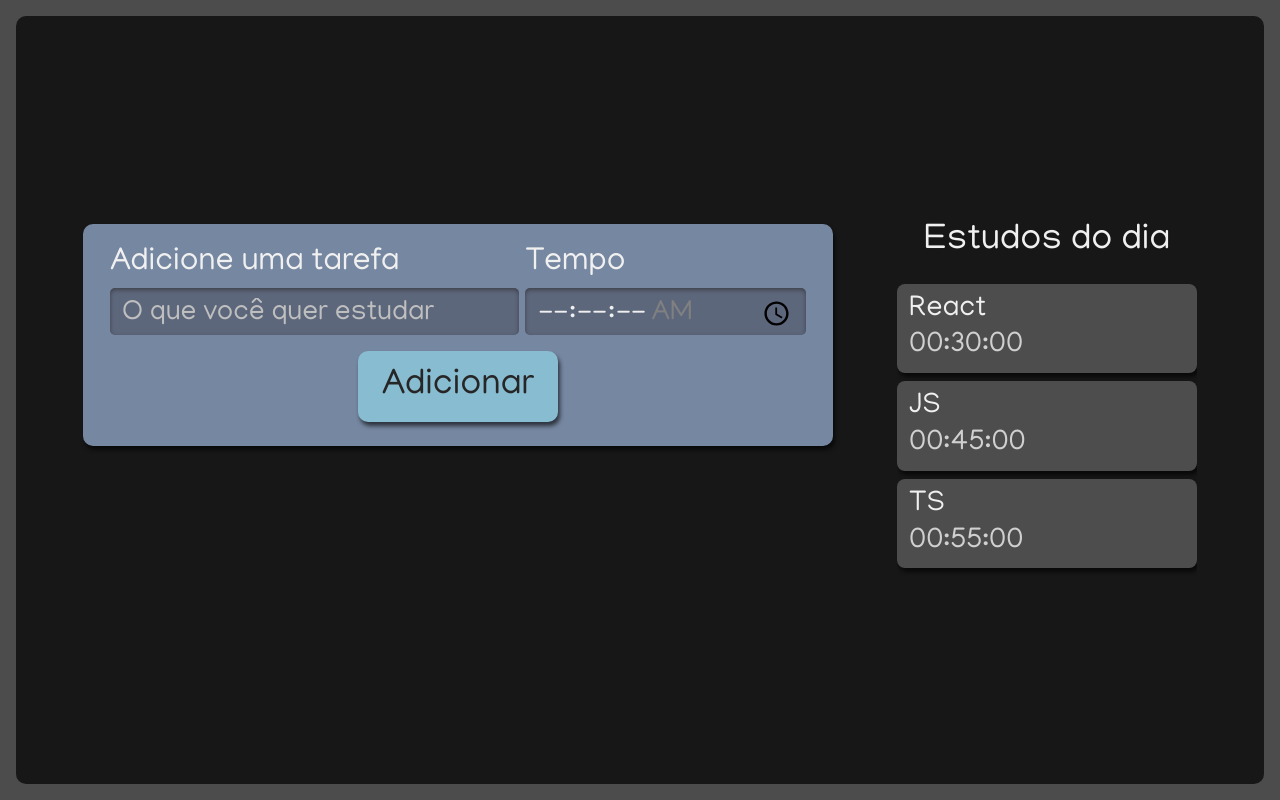
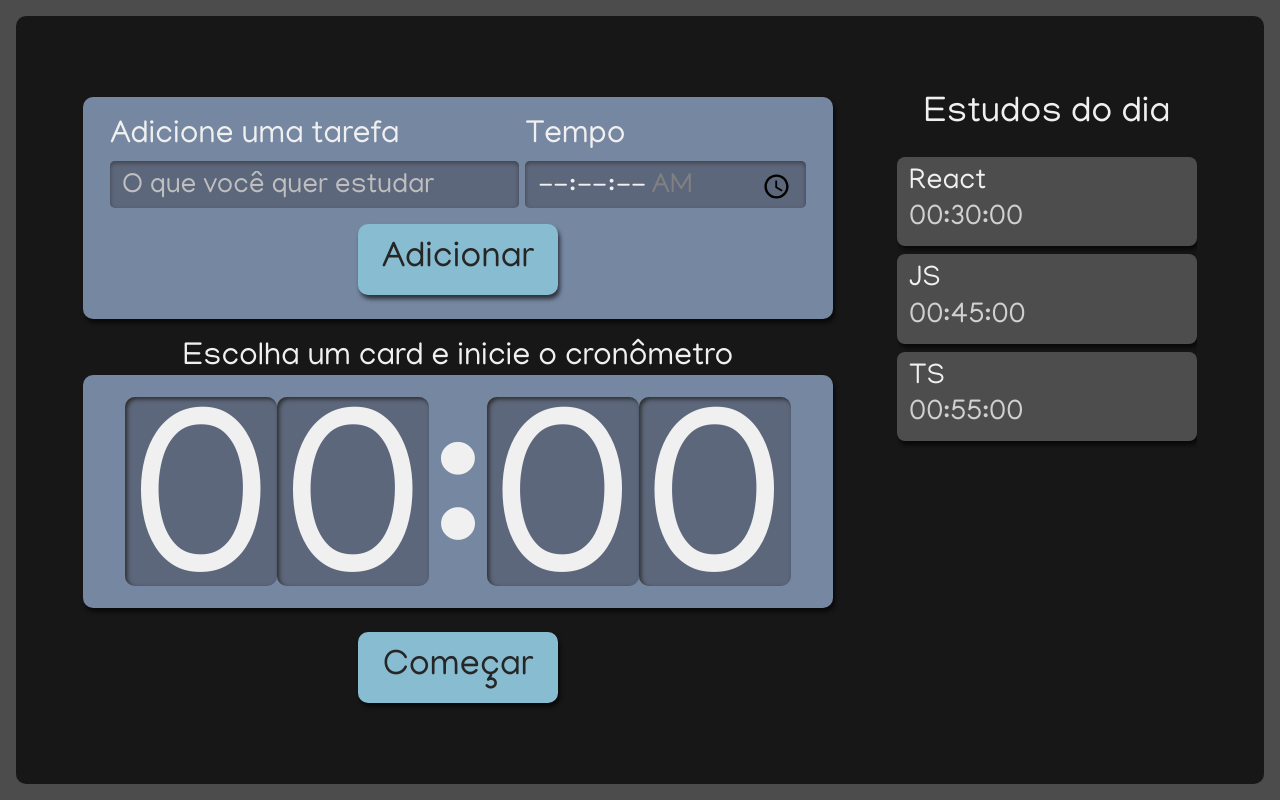
Before and after one commit to fernandoprestes/todo-studies, a React (Create React App) app: page / in a window 1280 px wide. Built offline with nearby package versions, Linux system fonts and the light colour scheme.

Commit message:
criando o relogio

```diff
--- /dev/null
+++ b/src/components/Timer/Clock/index.tsx
@@ -0,0 +1,11 @@
+export const Clock = () => {
+  return (
+    <>
+      <span className="relogioNumero">0</span>
+      <span className="relogioNumero">0</span>
+      <span className="relogioDivisao">:</span>
+      <span className="relogioNumero">0</span>
+      <span className="relogioNumero">0</span>
+    </>
+  )
+}
--- /dev/null
+++ b/src/components/Timer/index.tsx
@@ -0,0 +1,15 @@
+import { Button } from '../Button'
+import { Clock } from './Clock'
+import * as S from './styles'
+
+export const Timer = () => {
+  return (
+    <S.Timer>
+      <p className="titulo">Escolha um card e inicie o cronômetro</p>
+      <div className="relogioWrapper">
+        <Clock />
+      </div>
+      <Button text="Começar" />
+    </S.Timer>
+  )
+}
--- /dev/null
+++ b/src/components/Timer/styles.ts
@@ -0,0 +1,65 @@
+import styled from 'styled-components'
+
+export const Timer = styled.div`
+  display: flex;
+  flex-direction: column;
+  align-items: center;
+  grid-area: cronometro;
+
+  .relogioWrapper {
+    align-items: center;
+    background-color: #7687a1;
+    border-radius: 10px;
+    box-shadow: 2px 4px 4px #0000009f;
+    box-sizing: border-box;
+    display: flex;
+    font-size: 5rem;
+    justify-content: center;
+    margin-bottom: 24px;
+    padding: 16px 12px;
+    width: 100%;
+  }
+
+  .titulo {
+    font-size: 2rem;
+  }
+
+  @media screen and (min-width: 1280px) {
+    .relogioWrapper {
+      font-size: 15rem;
+    }
+
+    p {
+      font-size: 2rem;
+    }
+
+    button {
+      grid-column-start: span 2;
+      justify-self: center;
+      width: 200px;
+      font-size: 2.25rem;
+    }
+  }
+
+  .relogioNumero {
+    background-color: #5d677c;
+    box-shadow: 2px 2px 4px #2b2b2b inset;
+    height: 3.6rem;
+    width: 3rem;
+    padding: 8px 4px;
+    border-radius: 10px;
+
+    @media screen and (min-width: 1280px) {
+      height: 10.8rem;
+      width: 9rem;
+    }
+  }
+
+  .relogioDivisao {
+    height: 4.2rem;
+
+    @media screen and (min-width: 1280px) {
+      height: 12.6rem;
+    }
+  }
+`
--- a/src/pages/App.tsx
+++ b/src/pages/App.tsx
@@ -1,3 +1,4 @@
+import { Timer } from '../components/Timer'
 import { Form } from './../components/Form'
 import { List } from './../components/List'
 import * as S from './styles'
@@ -7,6 +8,7 @@ function App() {
     <S.Container>
       <Form />
       <List />
+      <Timer />
     </S.Container>
   )
 }
```
